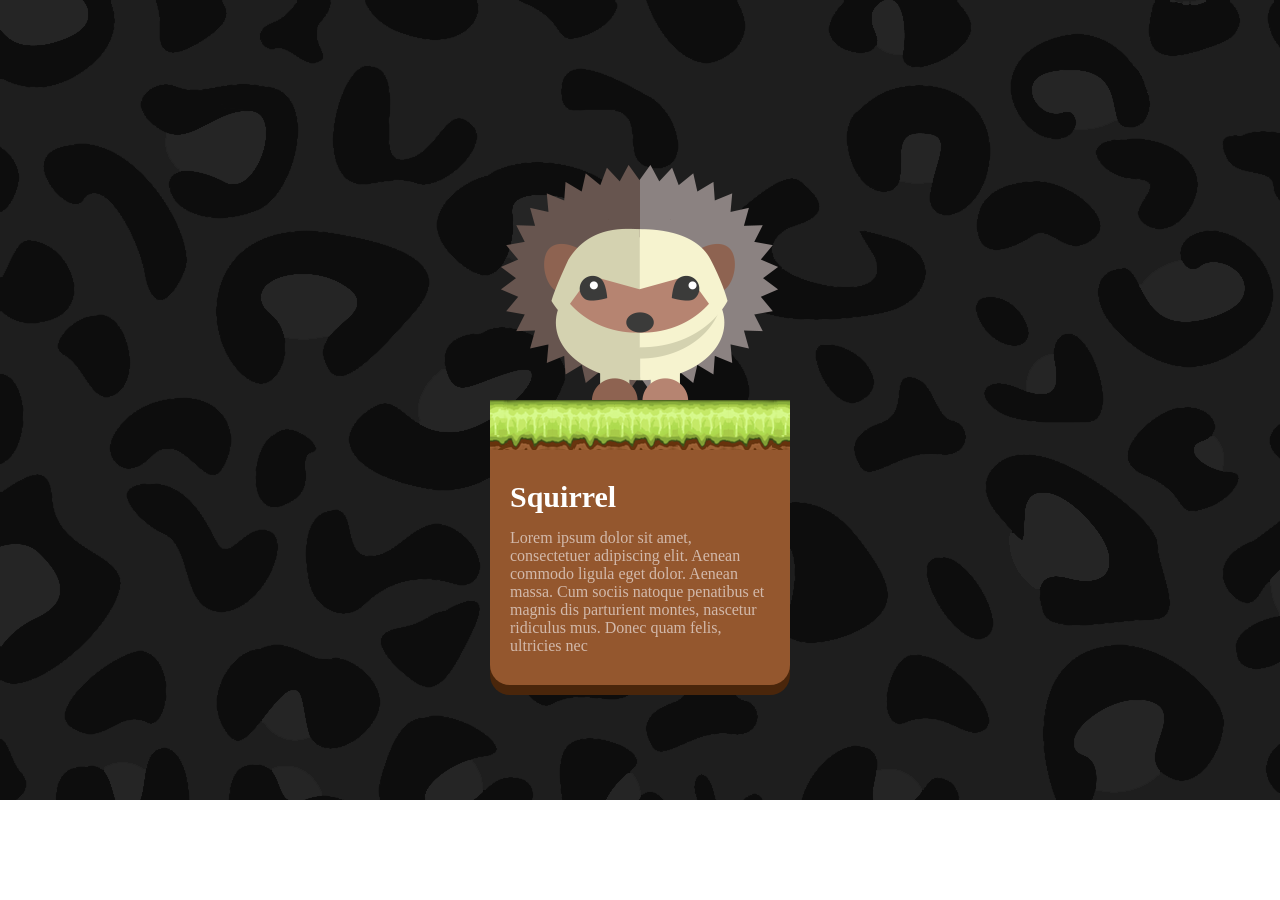
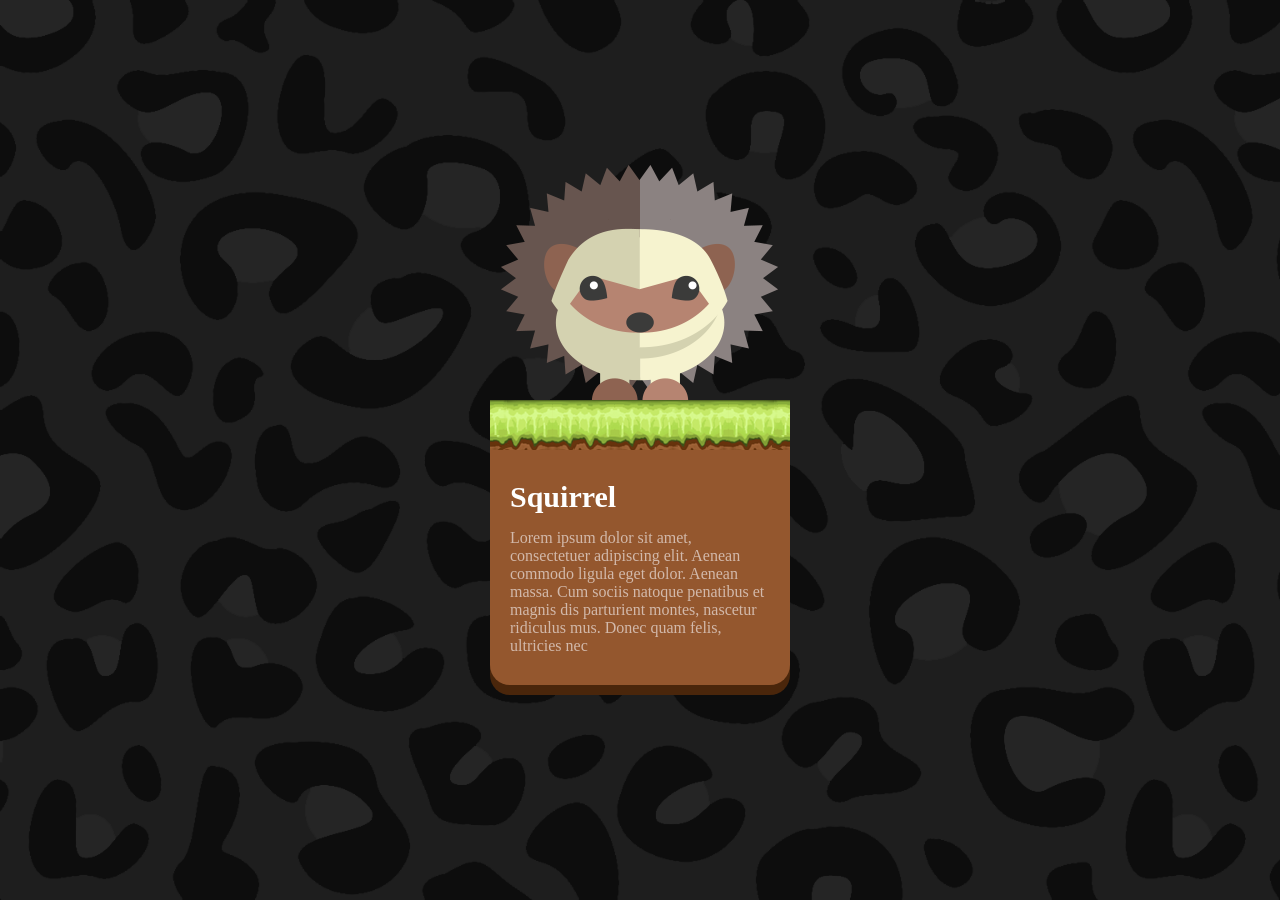
Before and after one commit to wang-yurin/Forest-zoo, a plain HTML site: page index.html in a window 1280 px wide. Before the commit the page ends 800 px from the top, so only its background shows below. Drawn offline with Linux system fonts and the light colour scheme.

Commit message:
modify markup, style

```diff
--- a/index.html
+++ b/index.html
@@ -7,25 +7,19 @@
 </head>
 
 <body>
-
-	<div class="container">
-		<img class="image" src="./images/animal09.png" alt="고슴도치">
+	<div class="wrapper">
+		<img class="cover" src="./images/animal09.png" alt="고슴도치">
 		<main class="main">
-			<h1 class="title">Squirrel</h1>
-			<p class="description">Lorem ipsum dolor sit amet, consectetuer adipiscing elit. Aenean commodo ligula
-				eget
-				dolor. Aenean massa.
-				Cum
-				sociis
-				natoque penatibus et magnis dis parturient montes, nascetur ridiculus mus. Donec quam felis,
-				ultricies
-				nec
-			</p>
+			<div class="animal">
+				<h1 class="animal-title">Squirrel</h1>
+				<p class="animal-description">
+					Lorem ipsum dolor sit amet, consectetuer adipiscing elit. Aenean commodo ligula
+					eget dolor. Aenean massa. Cum sociis natoque penatibus et magnis dis parturient montes, nascetur
+					ridiculus mus. Donec quam felis, ultricies nec
+				</p>
+			</div>
 		</main>
-
 	</div>
-
-
 </body>
 
 </html>
--- a/style.css
+++ b/style.css
@@ -3,20 +3,46 @@
   box-sizing: border-box;
 }
 
+body,
 h1,
 p {
   margin: 0;
 }
 
-h1 {
+h1,
+p {
+  margin: 0;
   font-size: inherit;
-  font-weight: normal;
+  font-weight: inherit;
+}
+
+img {
+  vertical-align: top;
+}
+
+/* typography */
+:root {
+  word-break: keep-all;
 }
 
 /* layout */
-.container {
+.wrapper {
   width: 500px;
   margin: 100px auto;
+}
+
+/* design */
+body {
+  background-image: url(./images/bg.png);
+  background-size: cover;
+  background-repeat: no-repeat;
+  height: 100vh;
+  /* 화면에 꽉 차도록 하고 싶어 height: 100vh를 주었는데 이렇게 하면 상하 스크롤이 생깁니다. 이런 현상이 왜 생기나요? */
+}
+
+.cover {
+  display: block;
+  margin: 0 auto;
 }
 
 .main {
@@ -24,33 +50,22 @@ h1 {
   margin: 0 auto;
 }
 
-.image {
-  display: block;
-  margin: 0 auto;
-}
-
-/* design */
-body {
-  background-image: url(./images/bg.png);
-}
-
-.main {
+.animal {
+  padding: 80px 20px 30px;
+  color: #fff;
   background-color: #94572e;
   background-image: url(./images/green.png);
   background-repeat: repeat-x;
-  padding: 80px 20px 30px;
-  color: #fff;
   border-radius: 0 0 20px 20px;
   box-shadow: 0 10px 0px #4a260b;
 }
 
-.title {
+.animal-title {
   font-size: 30px;
   font-weight: 700;
   margin-bottom: 15px;
 }
 
-.description {
-  word-break: keep-all;
+.animal-description {
   color: #d2b9ab;
 }
```
